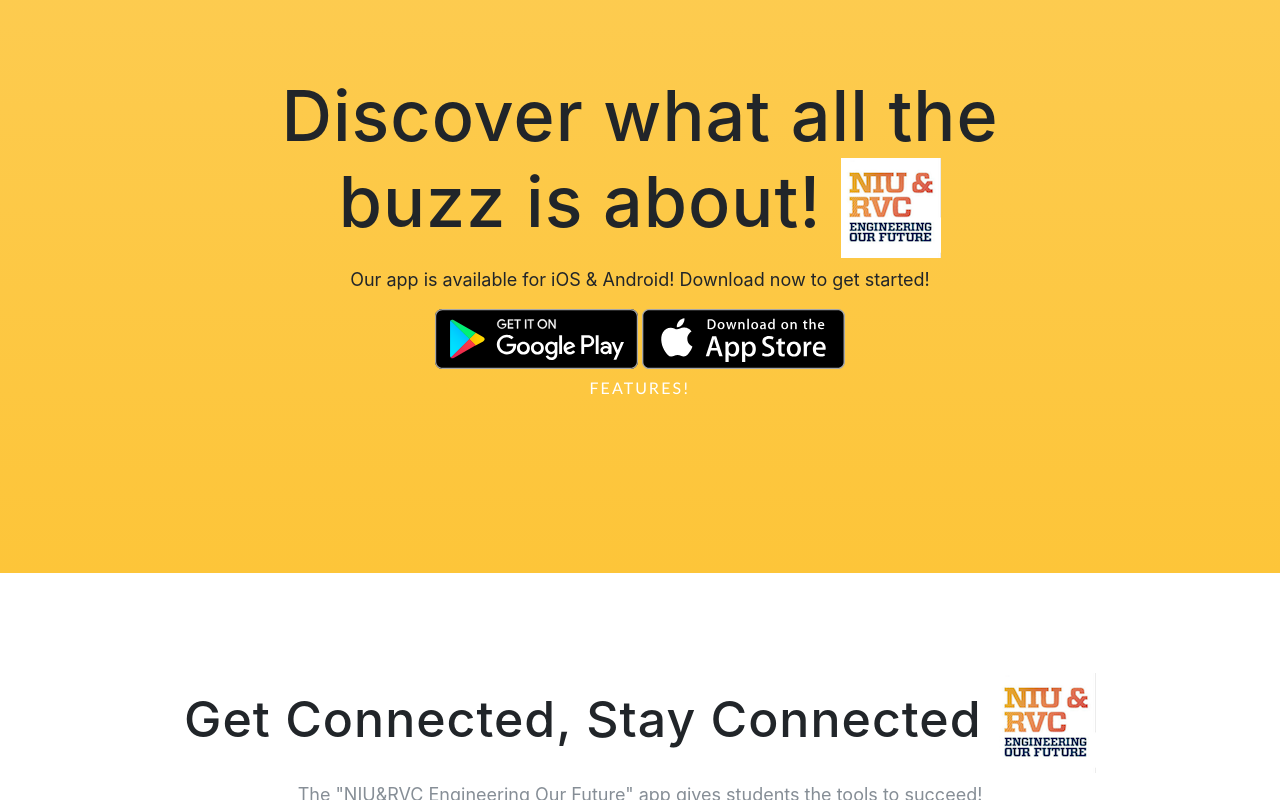
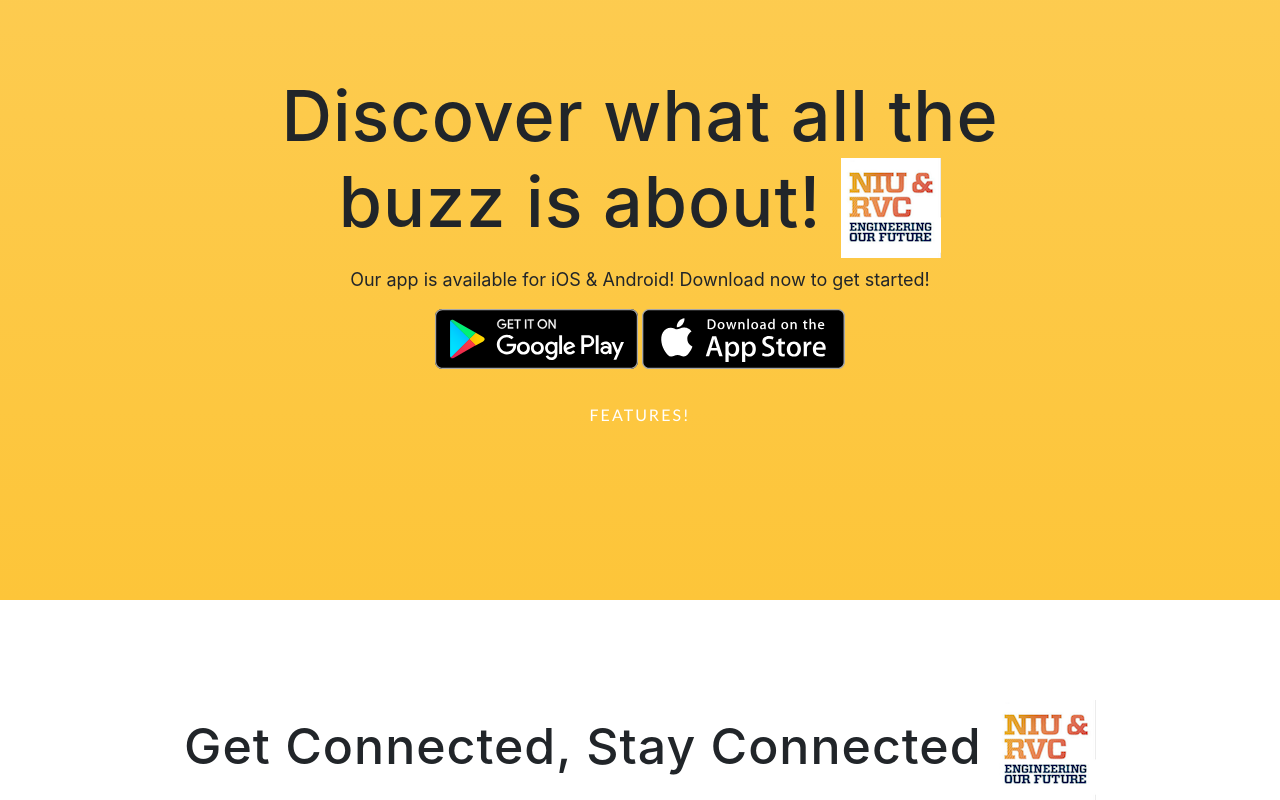
Before and after one commit to niurvc/niurvc.github.io, a website with bundled scripts: page index.html in a window 1280 px wide. Shown: the part 876-1676 px from the top of the page. Built offline with nearby package versions, Linux system fonts and the light colour scheme; a web font is replaced by a local one.

Commit message:
Update index.html

```diff
--- a/index.html
+++ b/index.html
@@ -92,7 +92,7 @@
               <a class="badge-link" href="https://play.google.com/store/apps/details?id=appinventor.ai_ckonkol.NIUEngineeringRVC" style="user-select: auto;"><img src="img/google-play-badge.svg" alt="" style="user-select: auto;"></a>
               <a class="badge-link" href="https://itunes.apple.com/us/app/niu-engineering-rvc/id1302628811?mt=8" style="user-select: auto;"><img src="img/app-store-badge.svg" alt="" style="user-select: auto;"></a>
             </div>
-            <p> <a href="#features" class="btn btn-outline btn-xl js-scroll-trigger" style="user-select: auto;">Features!</a></p>
+            <p><br> <a href="#features" class="btn btn-outline btn-xl js-scroll-trigger" style="user-select: auto;">Features!</a></p>
           </div>
         </div>
       </div>
```
